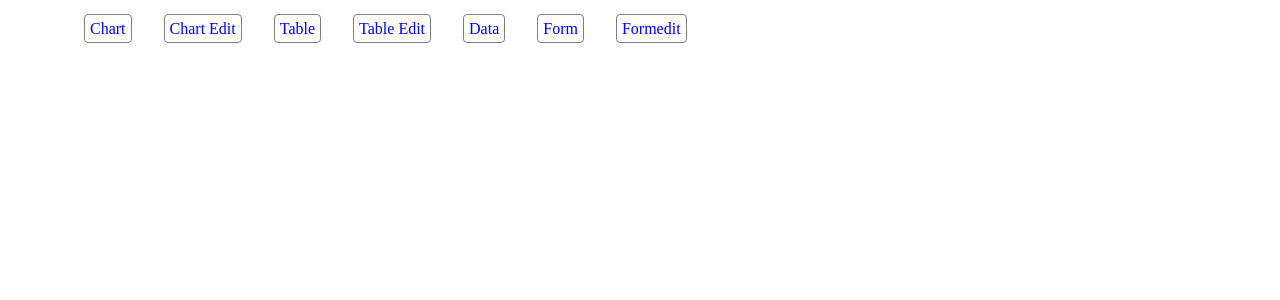
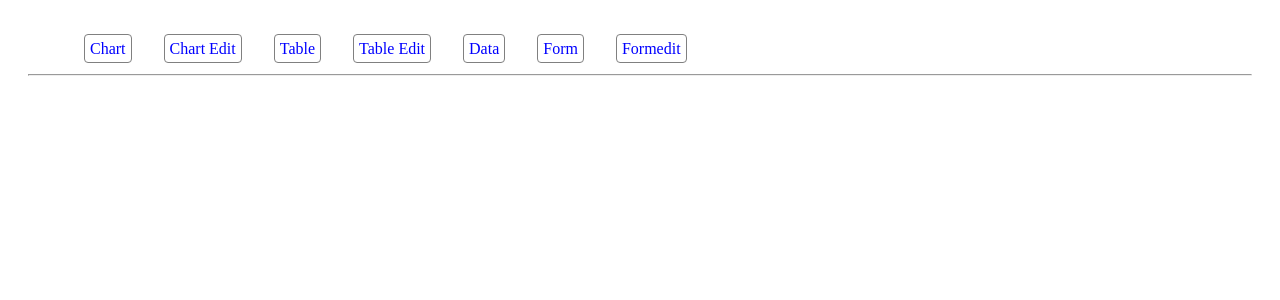
Before and after one commit to ykn9080/TestFiles, a React (Create React App) app: page / in a window 1280 px wide. Shown: the top 300 px of the page. Built offline with nearby package versions, Linux system fonts and the light colour scheme.

Commit message:
formbuilder update

```diff
--- a/package.json
+++ b/package.json
@@ -15,7 +15,7 @@
   "dependencies": {
     "imcchart": "^1.0.8",
     "imcdata": "^0.1.0",
-    "imcformbuilder": "^1.1.4",
+    "imcformbuilder": "^1.1.62",
     "imcgridtable": "^1.0.95",
     "react": "^17.0.2",
     "react-dom": "^17.0.2",
--- a/src/content.js
+++ b/src/content.js
@@ -79,7 +79,7 @@ const Admin = ({ match }) => {
   );
 
   const menu = (
-    <div style={{ margin: 20 }}>
+    <div style={{ margin: 20, marginTop: 40, marginBottom: 50 }}>
       <ul>
         <Link to="/chart" className="linkStyle" title="Chart display mode">
           Chart
@@ -96,13 +96,14 @@ const Admin = ({ match }) => {
         <Link to="/data" className="linkStyle" title="Data create/edit">
           Data
         </Link>
-        <a href={formurl} className="linkStyle" title="Form display mode">
+        <Link to="/form" className="linkStyle" title="Form display mode">
           Form
-        </a>
-        <a href={formeurl} className="linkStyle" title="Edit button appear">
+        </Link>
+        <Link to="/form/edit" className="linkStyle" title="Edit button appear">
           Formedit
-        </a>
+        </Link>
       </ul>
+      <hr />
     </div>
   );
 
```
Also changed, not shown: 1 other file (tests, documents, lock files or other folders).
